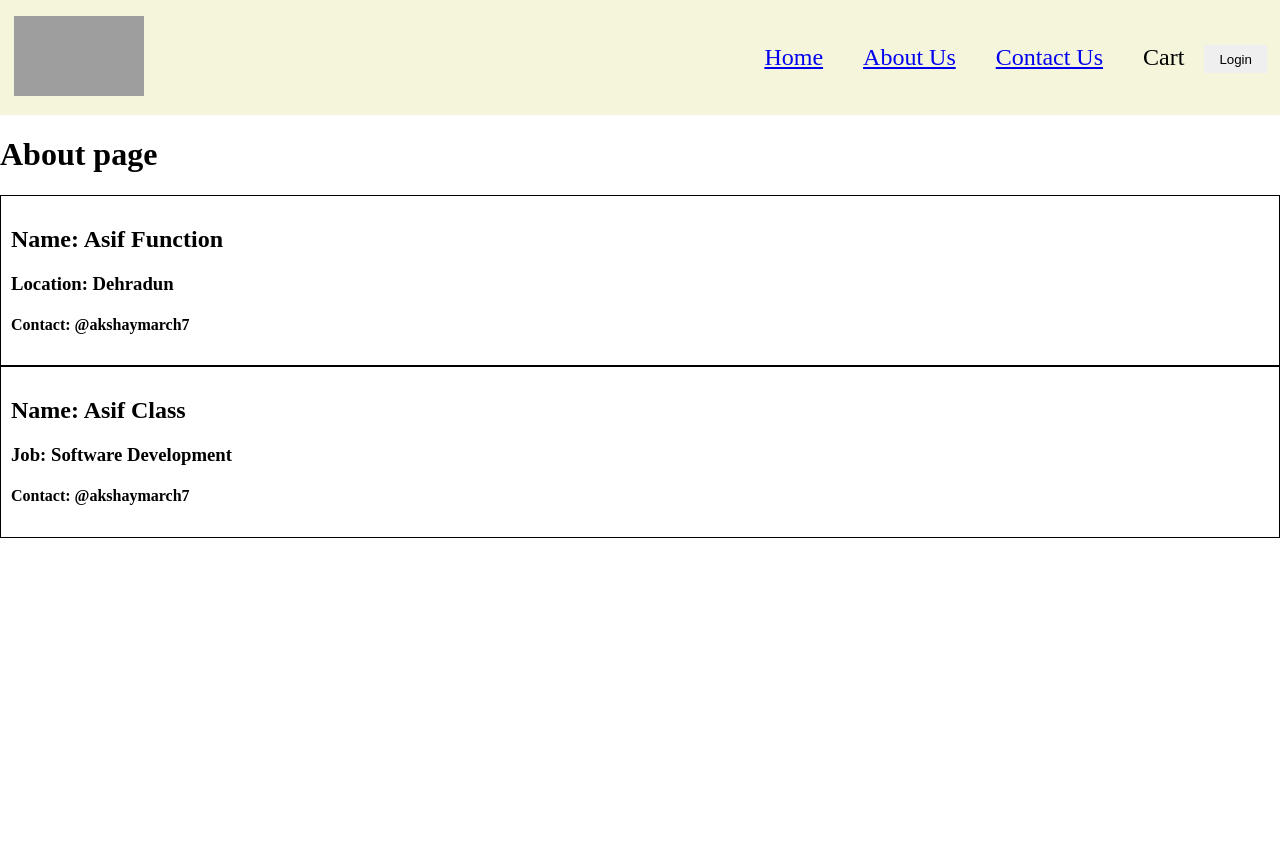
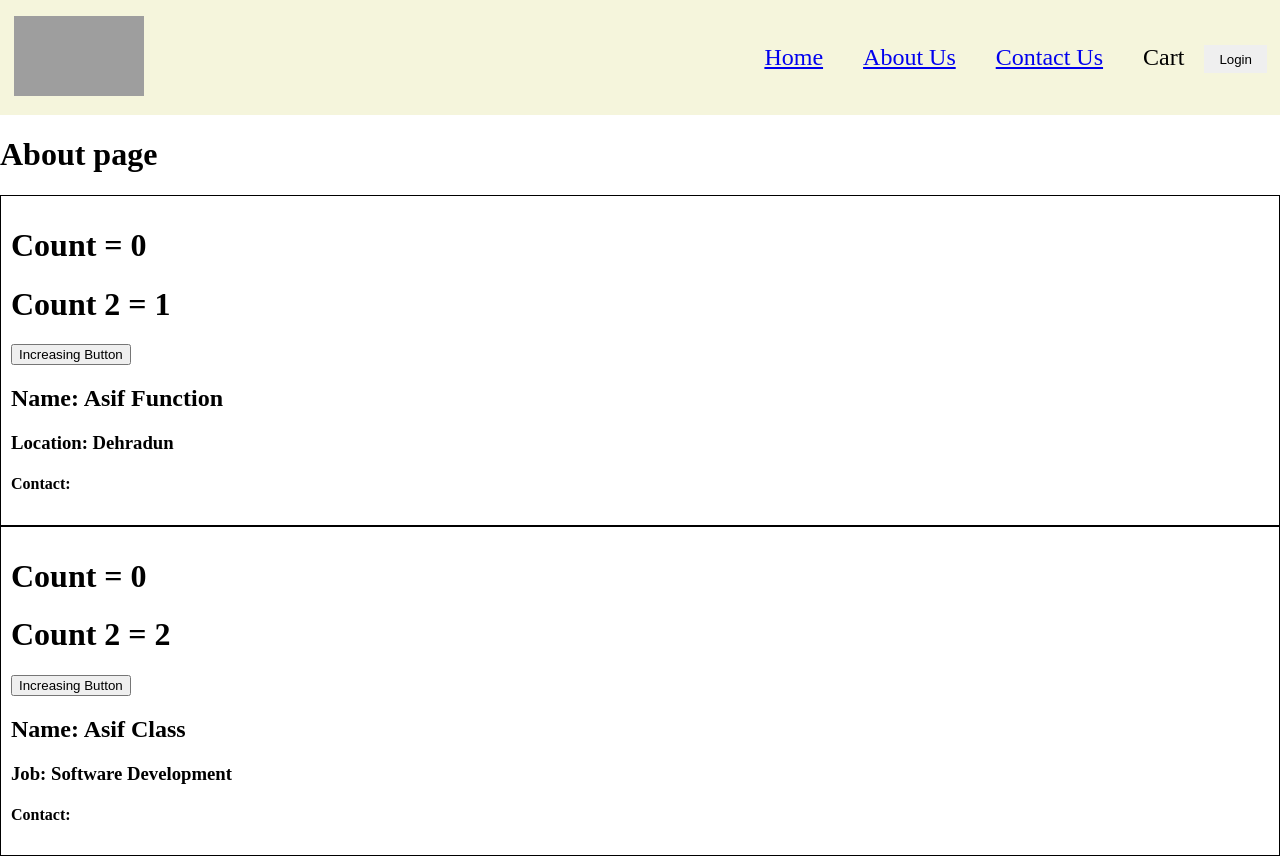
Before and after one commit to asif-mohmd/Food-Ordering-App-React, a React (Vite) app: page /about in a window 1280 px wide. Before the commit the page ends 800 px from the top, so only its background shows below. Built offline with nearby package versions, Linux system fonts and the light colour scheme; grey boxes are pictures that could not be loaded.

Commit message:
Exact Difference Between Class and Functional Component state update in React

```diff
--- a/src/components/User.jsx
+++ b/src/components/User.jsx
@@ -1,11 +1,21 @@
+import { useState } from "react";
 
 
 const User = (props) => {
+  const [count,setCount] = useState(0)
+  const  [count2,setCount2] = useState(1)
+
+
   return (
     <div className="user-card">
+        <h1>Count = {count}</h1>
+        <h1>Count 2 = {count2}</h1>
+        <button onClick={()=>{
+            setCount(count+1)
+        }}>Increasing Button</button>
       <h2>Name: {props.name}</h2>
       <h3>Location: Dehradun</h3>
-      <h4>Contact: @akshaymarch7</h4>
+      <h4>Contact: </h4>
     </div>
   );
 };
--- a/src/components/UserClass.jsx
+++ b/src/components/UserClass.jsx
@@ -1,19 +1,36 @@
 
 import React from "react";
 
+// inheriting React.Componet featues(Parent class)
 class UserClass extends React.Component{
 
     constructor(props){
         super(props)
+
+        this.state = {
+        count: 0,
+        count2: 2,
+        }
+
     }
+
 
     render(){
         const {name,job} = this.props
+        const {count,count2} = this.state
+
         return (
             <div className="user-card">
+              <h1>Count = {count}</h1>
+              <h1>Count 2 = {count2}</h1>
+
+              <button onClick={()=>{
+                this.setState({count:this.state.count + 1})
+              }}>Increasing Button</button>
+
               <h2>Name: {name}</h2>
               <h3>Job: {job}</h3>
-              <h4>Contact: @akshaymarch7</h4>
+              <h4>Contact:</h4>
             </div>
           );
 
```
